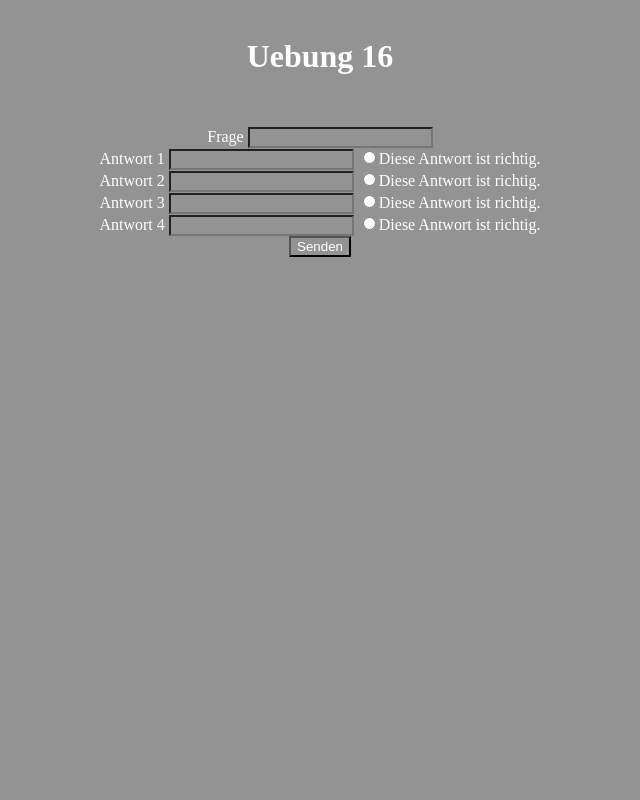
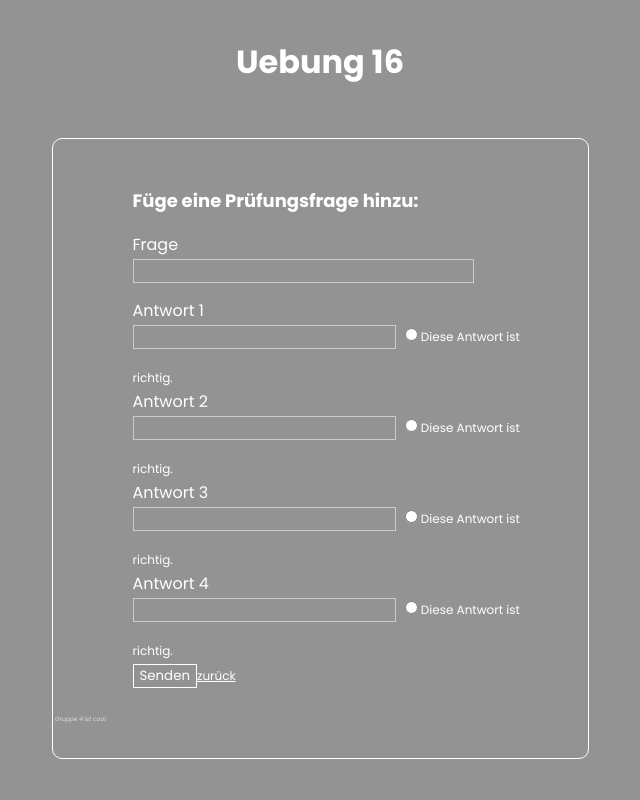
Before and after one commit to CodaCodalis/turbo-carnym-val, a PHP site: page /php-uebung/uebung16.php in a window 1280 px wide. Shown: the whole page, without its empty margins (320-960 px from the left). Run offline with PHP 8.4, Linux system fonts and the light colour scheme.

Commit message:
Formular

```diff
--- /dev/null
+++ b/php-uebung/css/formular.css
@@ -0,0 +1,74 @@
+* {
+    background-color: #939393;
+    color: #FFF;
+    font-family: 'Poppins', sans-serif;
+  }
+
+
+
+  h1 {
+    color: #FFF;
+    font-size: 32px;
+    text-align: center;
+    margin: 1.2em 1.2em 1.6em 1.2em;
+  }
+
+  h3{
+      font-size: 18px;
+
+  }
+
+#formular{
+    width: 425px;
+    margin: auto;
+    padding: 30px 30px 30px 80px;
+    text-align: left;
+    border-radius: 10px;
+    border: 1px solid #FFF;
+}
+
+input{
+    margin-bottom: 15px;
+    outline: none;
+    border: 1px solid #ccc;
+}
+
+#frage{
+    width: 335px;
+}
+
+label{
+    width: 100px;
+    display: block;
+    font-size: 16px;
+}
+
+.check{
+    font-size: 14px;
+    color: #FFF;
+}
+
+a{
+    font-size: 12px;
+}
+
+#send{
+    color: #fff;
+    border: 1px solid #fff;
+    background: transparent;
+    position: relative;
+    cursor: pointer;
+}
+
+#send:hover{
+    background: #FFF;
+    color: #939393;
+    transition: 1s;
+}
+
+i{
+    font-size: 6px;
+    color: rgb(221, 221, 221);
+    margin-left: -78px;
+    margin-bottom: -78px;
+}
--- a/php-uebung/dbAbfragen.php
+++ b/php-uebung/dbAbfragen.php
@@ -23,5 +23,6 @@ echo "<br>Zeige Kategorien<br>";
 $db->show_content("kategorien");
 
 ?>
+<a href="index.php">zurück</a>
 </body>
 </html>
--- a/php-uebung/uebung16.php
+++ b/php-uebung/uebung16.php
@@ -6,12 +6,19 @@
 <!DOCTYPE html>
 <html lang="de">
 	<head>
-		<link href="css/style.css" type="text/css" rel="stylesheet">
+		<link href="css/formular.css" type="text/css" rel="stylesheet">
+      <link rel="preconnect" href="https://fonts.googleapis.com">
+      <link rel="preconnect" href="https://fonts.gstatic.com" crossorigin>
+      <link href="https://fonts.googleapis.com/css2?family=Poppins:wght@200;300;400;600;700&display=swap" rel="stylesheet">
+
       <script src="js/extern.js"></script>
     </head>
 	<body>
 		<h1>Uebung 16</h1>
 
+      <div id="formular">
+
+      <h3>Füge eine Prüfungsfrage hinzu:</h3>
          <form action="uebung16.php" method="POST">
             <label for="frage">Frage</label>
             <input type="text" name="frage" id="frage" class="eingabe">
@@ -19,26 +26,28 @@
 
             <label for="antwort">Antwort 1</label>
             <input type="text" name="antwort1" id="antwort1" class="eingabe">
-            <input type="radio" name="korrekt" id="korrekt1" value="korrekt1" class="check">Diese Antwort ist richtig.
+            <input type="radio" name="korrekt" id="korrekt1" value="korrekt1" class="check"><a>Diese Antwort ist richtig.</a>
             <br>
 
             <label for="antwort">Antwort 2</label>
             <input type="text" name="antwort2" id="antwort2" class="eingabe">
-            <input type="radio" name="korrekt" id="korrekt2" value="korrekt2" class="check">Diese Antwort ist richtig.
+            <input type="radio" name="korrekt" id="korrekt2" value="korrekt2" class="check"><a>Diese Antwort ist richtig.</a>
             <br>
 
             <label for="antwort">Antwort 3</label>
             <input type="text" name="antwort3" id="antwort3" class="eingabe">
-            <input type="radio" name="korrekt" id="korrekt3" value="korrekt3" class="check">Diese Antwort ist richtig.
+            <input type="radio" name="korrekt" id="korrekt3" value="korrekt3" class="check"><a>Diese Antwort ist richtig.</a>
             <br>
 
             <label for="antwort">Antwort 4</label>
             <input type="text" name="antwort4" id="antwort4" class="eingabe">
-            <input type="radio" name="korrekt" id="korrekt4" value="korrekt4" class="check">Diese Antwort ist richtig.
+            <input type="radio" name="korrekt" id="korrekt4" value="korrekt4" class="check"><a>Diese Antwort ist richtig.</a>
             <br>
 
-            <input onclick="inputCheck();" type="submit" name="send" id="send" value="Senden">
+            <input onclick="inputCheck();" type="submit" name="send" id="send" value="Senden"><a href="index.php" id="btn">zurück</a>
          </form>
+         <i>Gruppe 4 ist cool.</i>
+   </div>
 
  <?php
  if (isset($_REQUEST['send'])) {
```
